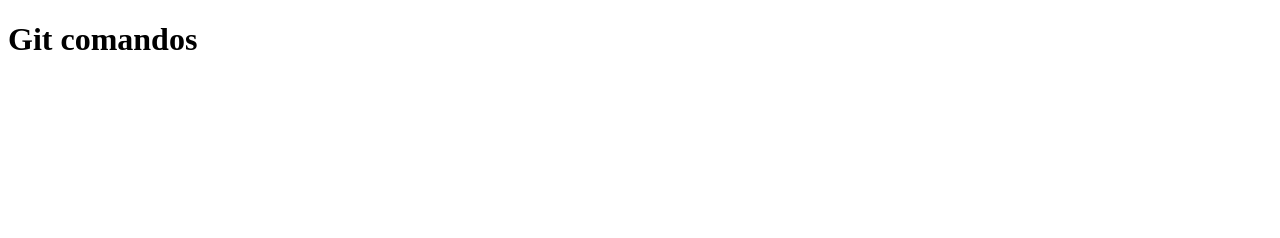
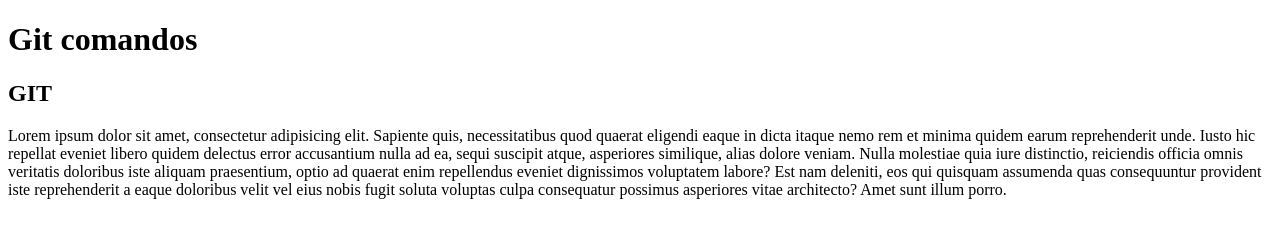
Before and after one commit to MatiRomanoDev/pruebaGIT, a plain HTML site: page index.html in a window 1280 px wide. Drawn offline with Linux system fonts and the light colour scheme.

Commit message:
complete el main

```diff
--- a/index.html
+++ b/index.html
@@ -9,6 +9,10 @@
     <header>
         <h1>Git comandos</h1>
     </header>
+    <main>
+        <h2>GIT</h2>
+        <p>Lorem ipsum dolor sit amet, consectetur adipisicing elit. Sapiente quis, necessitatibus quod quaerat eligendi eaque in dicta itaque nemo rem et minima quidem earum reprehenderit unde. Iusto hic repellat eveniet libero quidem delectus error accusantium nulla ad ea, sequi suscipit atque, asperiores similique, alias dolore veniam. Nulla molestiae quia iure distinctio, reiciendis officia omnis veritatis doloribus iste aliquam praesentium, optio ad quaerat enim repellendus eveniet dignissimos voluptatem labore? Est nam deleniti, eos qui quisquam assumenda quas consequuntur provident iste reprehenderit a eaque doloribus velit vel eius nobis fugit soluta voluptas culpa consequatur possimus asperiores vitae architecto? Amet sunt illum porro.</p>
+    </main>
 
 </body>
 </html>
```
